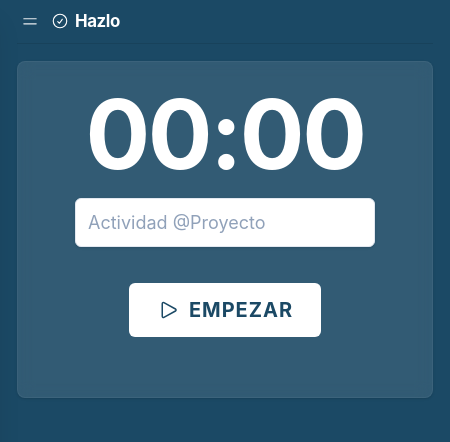
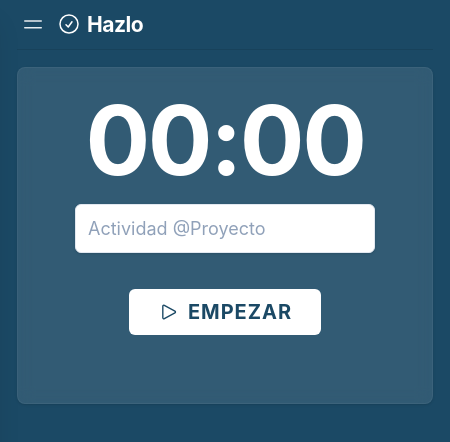
Before and after one commit to gtshadow33/Programadores-ES-, an Electron app: page src/renderer/index.html in a window 450 px wide. Drawn offline with nearby package versions, Linux system fonts and the light colour scheme; files that its build step writes are made by us from their sources; no server answers.

Commit message:
update index.html

```diff
--- a/src/renderer/index.html
+++ b/src/renderer/index.html
@@ -131,9 +131,6 @@
 
         </nav>
 
-
-
-
     </aside>
 
 
@@ -160,7 +157,7 @@
                            cursor-pointer rounded-md p-1
                            hover:bg-white/10">
 
-                    <svg class="size-[clamp(18px,2vh,24px)]">
+                    <svg class="size-[clamp(24px,2.5vh,30px)]">
                         <use href="./assets/icons.svg#menu"></use>
                     </svg>
 
@@ -170,10 +167,10 @@
                 <div class="flex items-center
                             gap-[clamp(5px,0.8vh,6px)]
                             font-bold
-                            text-[clamp(13px,2vh,18px)]
+                            text-[clamp(16px,2.5vh,22px)]
                             tracking-tight">
 
-                    <svg class="size-[clamp(18px,2vh,24px)]">
+                    <svg class="size-[clamp(24px,2.5vh,30px)]">
                         <use href="./assets/icons.svg#logo"></use>
                     </svg>
 
@@ -290,13 +287,13 @@
 
             <!-- EMPEZAR -->
             <button id="counter"
-                class="w-[clamp(150px,40vh,192px)]
+                class="w-[clamp(120px,35vh,192px)]
                        bg-white text-primary
 
                        font-bold
                        text-[clamp(13px,4vh,20px)]
 
-                       uppercase py-3
+                       uppercase py-2
                        rounded-md
 
                        tracking-wider
@@ -307,7 +304,7 @@
 
                        flex items-center justify-center gap-2">
 
-                <svg class="size-[clamp(17px,5vh,24px)]">
+                <svg class="size-[clamp(15px,4vh,22px)]">
                     <use href="./assets/icons.svg#play"></use>
                 </svg>
 
```
